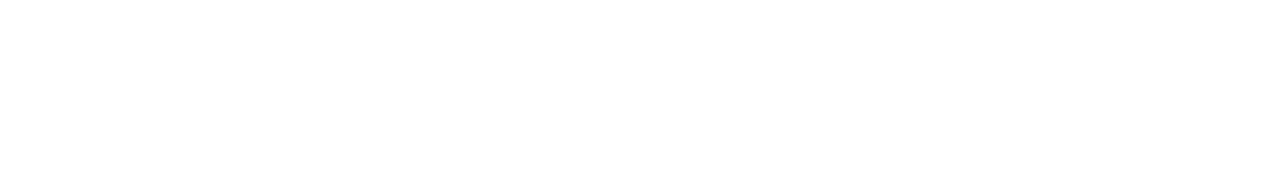
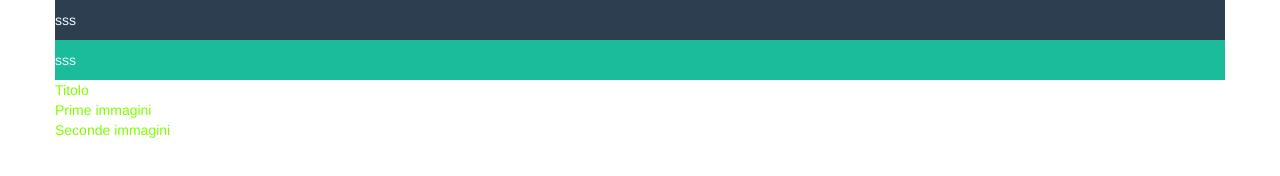
Before and after one commit to SimoneSaramondi/html-css-bootstrap-freelancer, a plain HTML site: page index.html in a window 1280 px wide. Drawn offline with nearby package versions, Linux system fonts and the light colour scheme.

Commit message:
header e nav

```diff
--- a/index.html
+++ b/index.html
@@ -11,6 +11,28 @@
     <title>Bootstrap</title>
 </head>
 <body>
+    <div class="container">
+        <header>
+                <div class="row">
+                    sss
+                </div>
+                <div class="row">
+                    sss
+                </div>
+        </header>
+
+        <nav>
+            <div class="row">
+                Titolo
+            </div>
+            <div class="row">
+                Prime immagini
+            </div>
+            <div class="row">
+                Seconde immagini
+            </div>
+        </nav>
+    </div>
 
 </body>
 </html>
--- a/style.css
+++ b/style.css
@@ -0,0 +1,12 @@
+
+header .row{
+    background-color: rgb(44, 62, 80);
+    color: aliceblue;
+    padding: 10px 0;
+}
+header .row:nth-child(2){
+    background-color: rgb(26, 188, 156);
+}
+nav .row{
+    color: chartreuse;
+}
```
